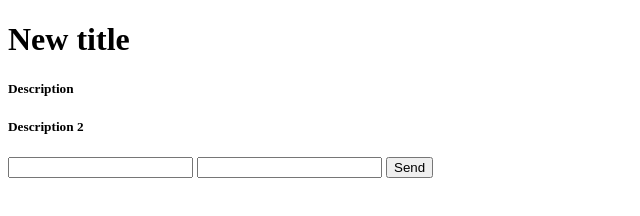
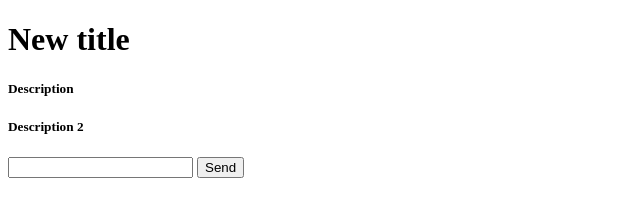
Before and after one commit to ChrisN01/git-practice, a plain HTML site: page index.html in a window 1280 px wide. Shown: the whole page, without its empty margins (0-640 px from the left). Drawn offline with Linux system fonts and the light colour scheme.

Commit message:
Revert "added lastname"
This reverts commit 28d175b44c6930e8669a1bd4e156497b8f114ea4.

```diff
--- a/index.html
+++ b/index.html
@@ -12,7 +12,6 @@
 
     <form action="" method="get">
         <input type="text" name="firstname" id="firstname">
-        <input type="text" name="lastname" id="lastname">
         <input type="button" value="Send">
 
     </form>
```
